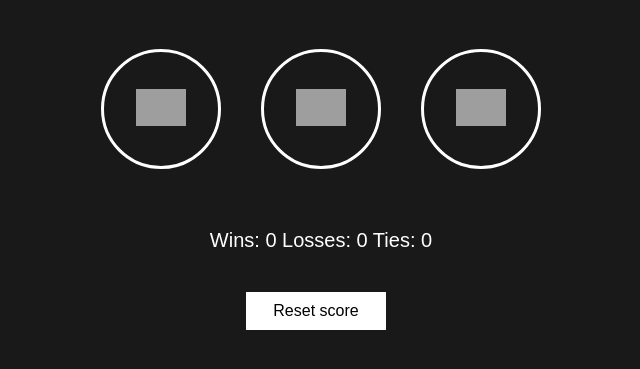
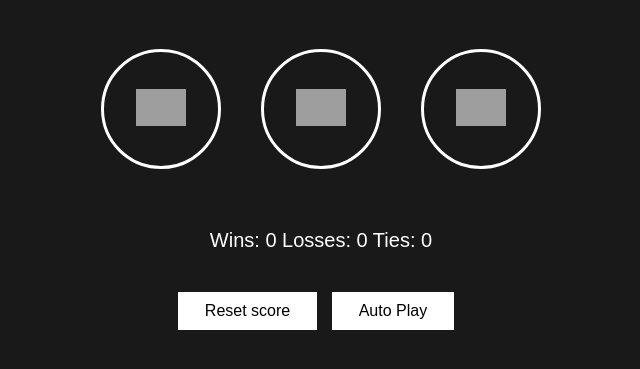
Before and after one commit to Tanisha-sain/Rock-paper-scissors, a plain HTML site: page index.html in a window 1280 px wide. Shown: the part 99-468 px from the top of the page, without its empty margins (319-959 px from the left). Drawn offline with Linux system fonts and the light colour scheme; grey boxes are pictures that could not be loaded.

Commit message:
Update index.html

```diff
--- a/index.html
+++ b/index.html
@@ -39,6 +39,8 @@
         <button onclick=" score.win = 0; score.lose = 0; score.tie = 0; localStorage.removeItem('score');
     updateScoreElement();
     " class="reset-button">Reset score</button>
+
+    <button onclick=" autoPlay(); " class="reset-button auto-button">Auto Play</button>
     </div>
 
 
```
